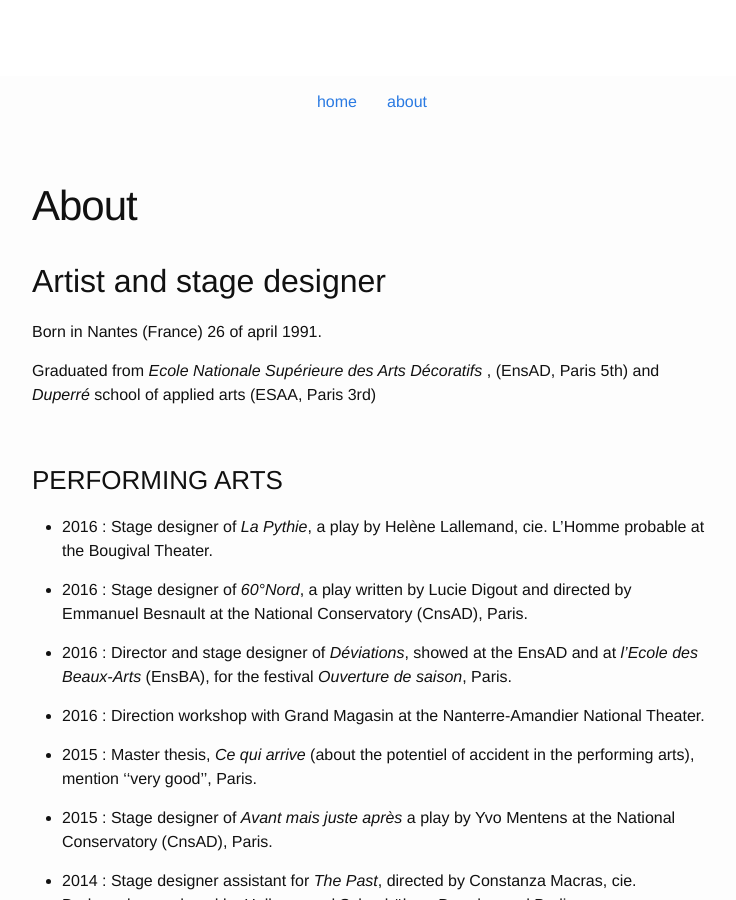
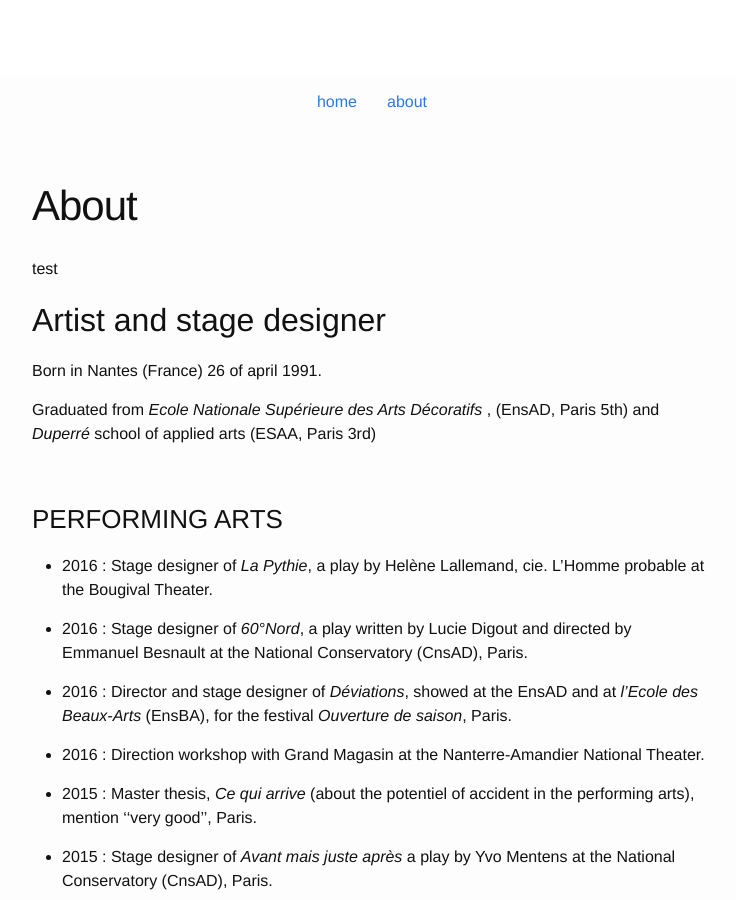
Before and after one commit to louiseds/louiseds.github.io, a Jekyll site: the page built from about.md, in a window 1280 px wide and 900 px high, scrolled down 308 px. Shown: the whole window, without its empty margins (268-1004 px from the left). Built offline with Jekyll 4.4.1, drawn with Linux system fonts in a browser that asks for light colours.

Commit message:
Updated about.md

```diff
--- a/about.md
+++ b/about.md
@@ -1,8 +1,10 @@
 ---
 title: About
-permalink: "/about/"
+permalink: /about/
 layout: page
+published: true
 ---
+test
 
 ## Artist and stage designer
 
```
